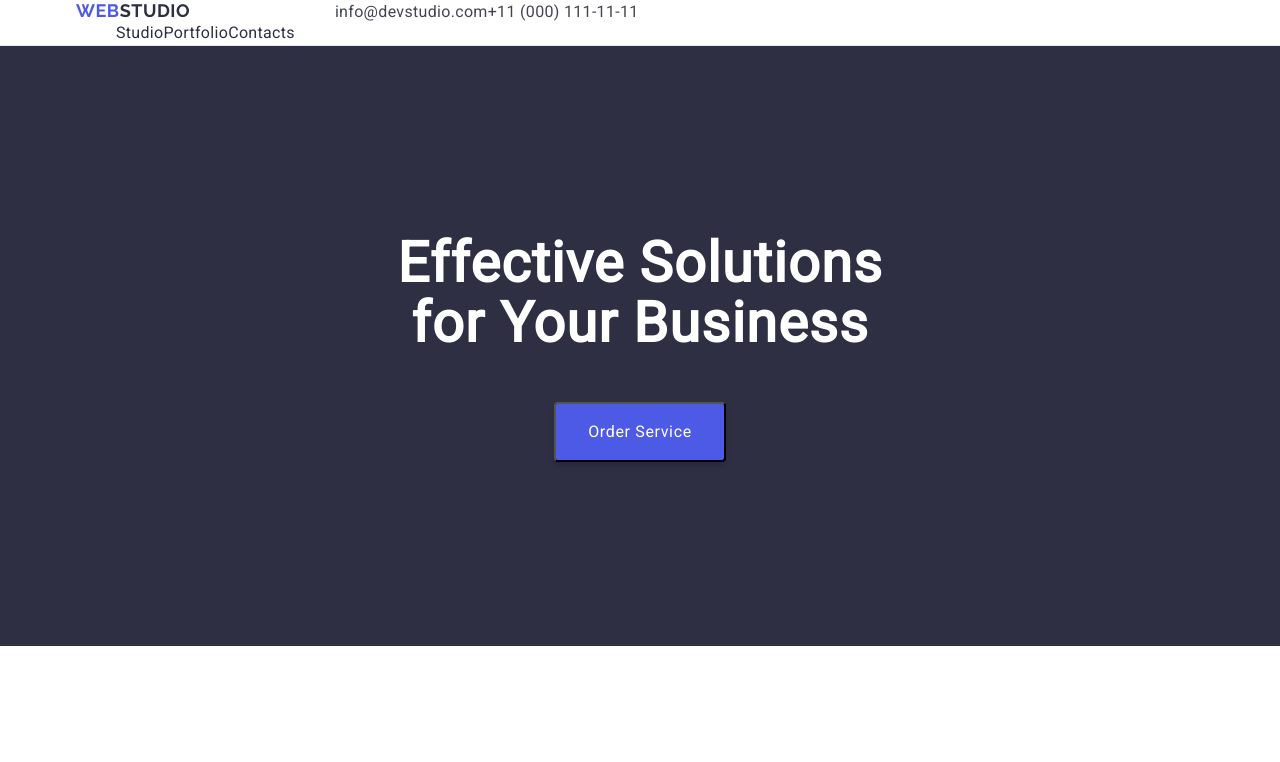
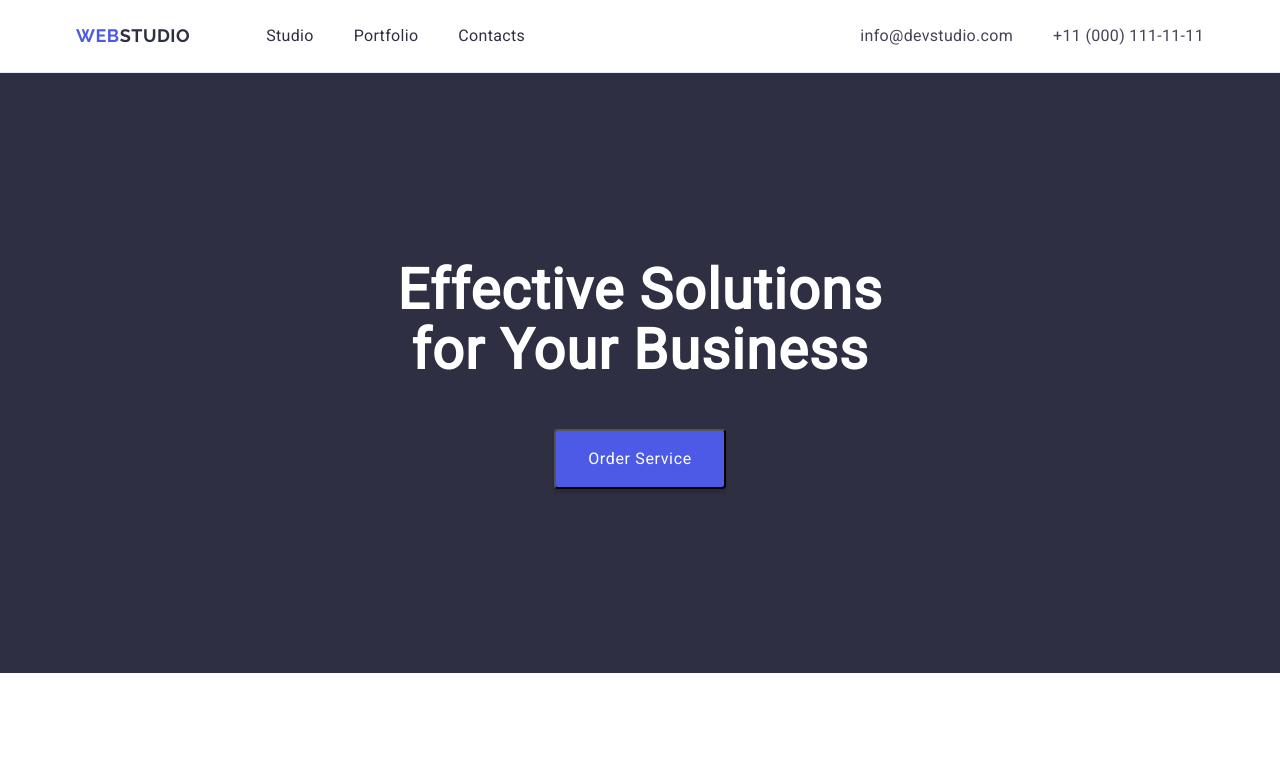
Before and after one commit to KatarginaKate/goit-markup-hw-03, a plain HTML site: page index.html in a window 1280 px wide. Shown: the top 762 px of the page. Drawn offline with nearby package versions, Linux system fonts and the light colour scheme.

Commit message:
header-changes

```diff
--- a/css/styles.css
+++ b/css/styles.css
@@ -18,14 +18,24 @@ body {
 h1,
 h2,
 h3,
-p,
-ul
- {
+h4,
+h5,
+h6,
+p {
   margin: 0;
+}
+a {
+  text-decoration: none;
+}
+
+ul,
+ol {
+  list-style-type: none;
+  margin: 0;
+  padding: 0;
 }
 
 .container {
-  width: 100%;
   max-width: 1158px;
   padding: 0 15px;
   margin: 0 auto;
@@ -45,18 +55,20 @@ ul
   clip: rect(0 0 0 0);
   overflow: hidden;
 }
-.header {
+.header-page {
   border-bottom: 1px solid #e7e9fc;
 }
 .header-container,
 .footer-container {
-  display: flex;
-  width: 1158px;
+  max-width: 1158px;
   padding: 0 15px;
   margin: 0 auto;
+  display: flex;
+  align-items: center;
 }
-.nav {
-  display: inline-block;
+.header-nav {
+  display: flex;
+  align-items: center;
 }
 .header-logo {
   font-family: "Raleway", sans-serif;
@@ -67,6 +79,8 @@ ul
   text-transform: uppercase;
   color: var(--Iris);
   text-decoration: none;
+  padding: 24px 0;
+  margin-right: 76px;
 }
 .header-logo:hover,
 .header-logo:focus {
@@ -78,20 +92,20 @@ ul
 .header-logo .accent {
   color: var(--Navy-Blue);
 }
-.header-list,
-.contacts-list,
-.team-list,
-.portfolio-list {
+.header-list {
+  display: flex;
+  align-items: center;
+  gap: 40px;
+}
+.contacts-list {
+  display: flex;
+  align-items: center;
+  gap: 40px;
+}
+
+.benefits-list {
   display: flex;
   flex-direction: row;
-  flex-wrap: wrap;
-  justify-content: space-around;
-  list-style-type: none;
-}
-.benefits-list{
-  display: flex;
-  flex-direction: row;
-  list-style-type: none;
 }
 .benefits-list,
 .team-list,
@@ -105,6 +119,8 @@ ul
 }
 
 .header-link {
+  display: block;
+  padding: 24px 0;
   font-weight: 500;
   font-size: 16px;
   line-height: 1.5;
@@ -122,8 +138,12 @@ ul
 }
 .contacts {
   font-style: normal;
+  margin-left: auto;
 }
+
 .contacts-link {
+  display: block;
+  padding: 24px 0;
   font-weight: 400;
   font-size: 16px;
   line-height: 1.5;
@@ -174,7 +194,13 @@ ul
   color: var(--White);
   background: var(--Ocean);
 }
-
+.team-list,
+.portfolio-list {
+  display: flex;
+  flex-direction: row;
+  flex-wrap: wrap;
+  justify-content: space-around;
+}
 .team-title,
 .portfolio-title {
   font-weight: 700;
--- a/index.html
+++ b/index.html
@@ -17,9 +17,9 @@
     <link rel="stylesheet" href="./css/styles.css" />
   </head>
   <body>
-    <header class="header">
+    <header class="header-page">
       <div class="header-container">
-      <nav class="nav">
+      <nav class="header-nav">
         <a class="header-logo" href="./index.html"
           >Web<span class="accent">Studio</span></a
         >
```
